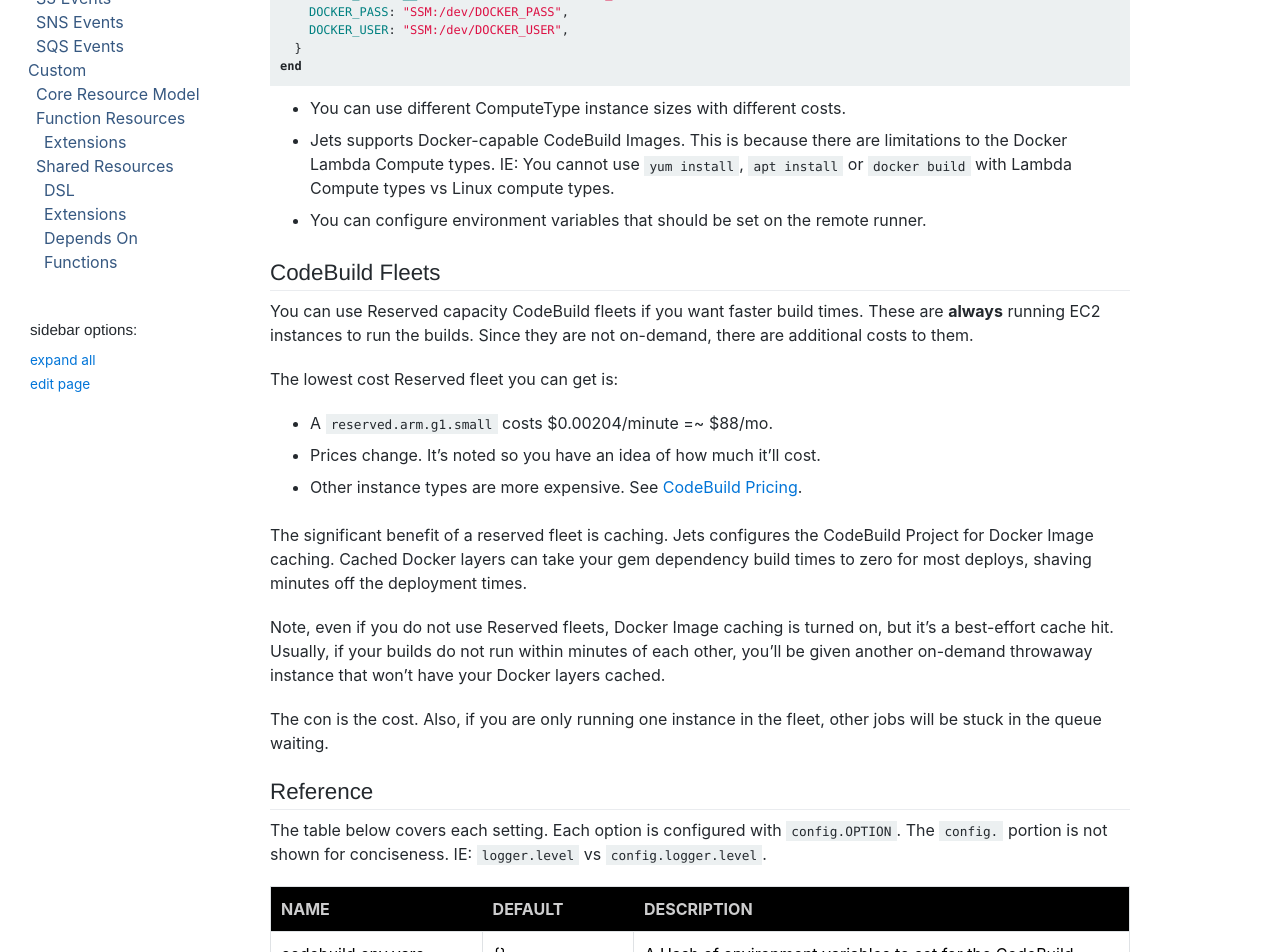
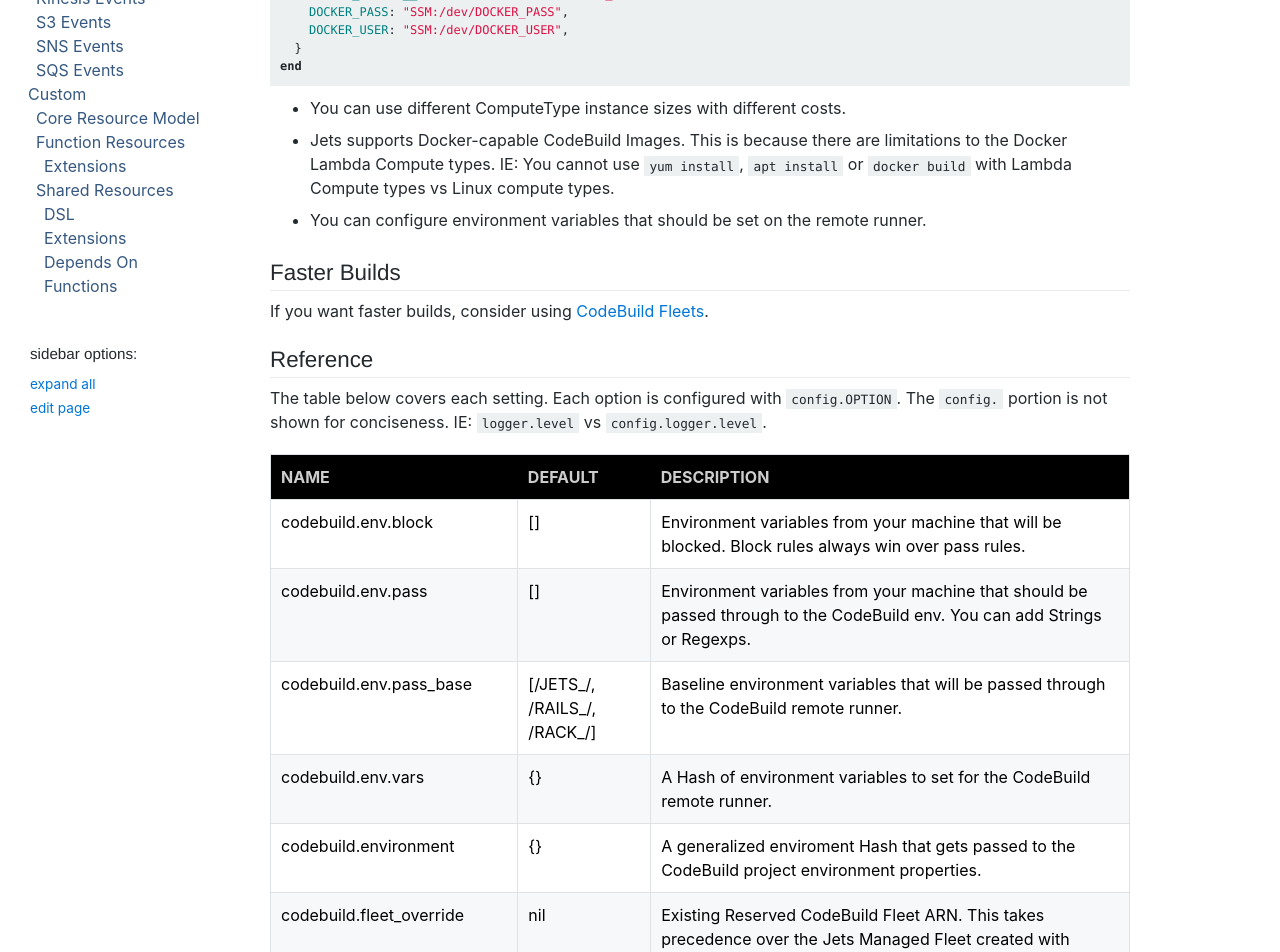
Before and after one commit to rubyonjets/jets-docs, a Jekyll site: the page built from _docs/remote/codebuild.md, in a window 1280 px wide and 1400 px high, scrolled down 562 px. Shown: the top 952 px of the window. Built offline with Jekyll 4.4.1, drawn with Linux system fonts in a browser that asks for light colours; a script that is not in the unit is left out; some of the changed text lies outside the part shown.

Commit message:
codebuild fleet

```diff
--- a/_docs/remote/codebuild.md
+++ b/_docs/remote/codebuild.md
@@ -2,6 +2,7 @@
 title: CodeBuild Remote Runner
 nav_text: CodeBuild
 category: remote
+subcategory: remote-codebuild
 order: 1
 ---
 
@@ -32,21 +33,9 @@
 * Jets supports Docker-capable CodeBuild Images. This is because there are limitations to the Docker Lambda Compute types. IE: You cannot use `yum install`, `apt install` or `docker build` with Lambda Compute types vs Linux compute types.
 * You can configure environment variables that should be set on the remote runner.
 
-## CodeBuild Fleets
+## Faster Builds
 
-You can use Reserved capacity CodeBuild fleets if you want faster build times. These are **always** running EC2 instances to run the builds. Since they are not on-demand, there are additional costs to them.
-
-The lowest cost Reserved fleet you can get is:
-
-* A `reserved.arm.g1.small` costs $0.00204/minute =~ $88/mo.
-* Prices change. It's noted so you have an idea of how much it'll cost.
-* Other instance types are more expensive. See [CodeBuild Pricing](https://aws.amazon.com/codebuild/pricing/).
-
-The significant benefit of a reserved fleet is caching. Jets configures the CodeBuild Project for Docker Image caching. Cached Docker layers can take your gem dependency build times to zero for most deploys, shaving minutes off the deployment times.
-
-Note, even if you do not use Reserved fleets, Docker Image caching is turned on, but it's a best-effort cache hit. Usually, if your builds do not run within minutes of each other, you'll be given another on-demand throwaway instance that won't have your Docker layers cached.
-
-The con is the cost. Also, if you are only running one instance in the fleet, other jobs will be stuck in the queue waiting.
+If you want faster builds, consider using [CodeBuild Fleets]({% link _docs/remote/codebuild/fleet.md %}).
 
 {% include config/reference/header.md %}
 {% include config/reference/codebuild.md %}
--- /dev/null
+++ b/_includes/config/reference/codebuild-fleet.md
@@ -0,0 +1,3 @@
+codebuild.fleet_override| nil | Existing Reserved CodeBuild Fleet ARN. This takes precedence over the Jets Managed Fleet created with `codebuild.fleet.enable`. You should only use one or the other.
+codebuild.fleet.base_capacity | 1 | The initial number of machines allocated to the compute ﬂeet, which deﬁnes the number of builds that can run in parallel.
+codebuild.fleet.enable | false | Enable creation of a Jets Managed Reserved CodeBuild Fleet. Please read for cost considerations: [CodeBuild Fleets]({% link _docs/remote/codebuild/fleet.md %})
--- a/_includes/config/reference/codebuild.md
+++ b/_includes/config/reference/codebuild.md
@@ -1,6 +1,6 @@
-codebuild.env.vars | {} | A Hash of environment variables to set for the CodeBuild remote runner.
+codebuild.env.block | [] | Environment variables from your machine that will be blocked. Block rules always win over pass rules.
 codebuild.env.pass | [] | Environment variables from your machine that should be passed through to the CodeBuild env. You can add Strings or Regexps.
 codebuild.env.pass_base | [/JETS_/, /RAILS_/, /RACK_/] | Baseline environment variables that will be passed through to the CodeBuild remote runner.
-codebuild.env.block | [] | Environment variables from your machine that will be blocked. Block rules always win over pass rules.
+codebuild.env.vars | {} | A Hash of environment variables to set for the CodeBuild remote runner.
 codebuild.environment | {} | A generalized enviroment Hash that gets passed to the CodeBuild project environment properties.
-codebuild.fleet | nil | The CodeBuild Fleet ARN. This is for Reserved capacity CodeBuild fleet usage.
+{% include config/reference/codebuild-fleet.md %}
```
Also changed, not shown: _docs/remote/codebuild/fleet.md (added, +60 -0 lines).
